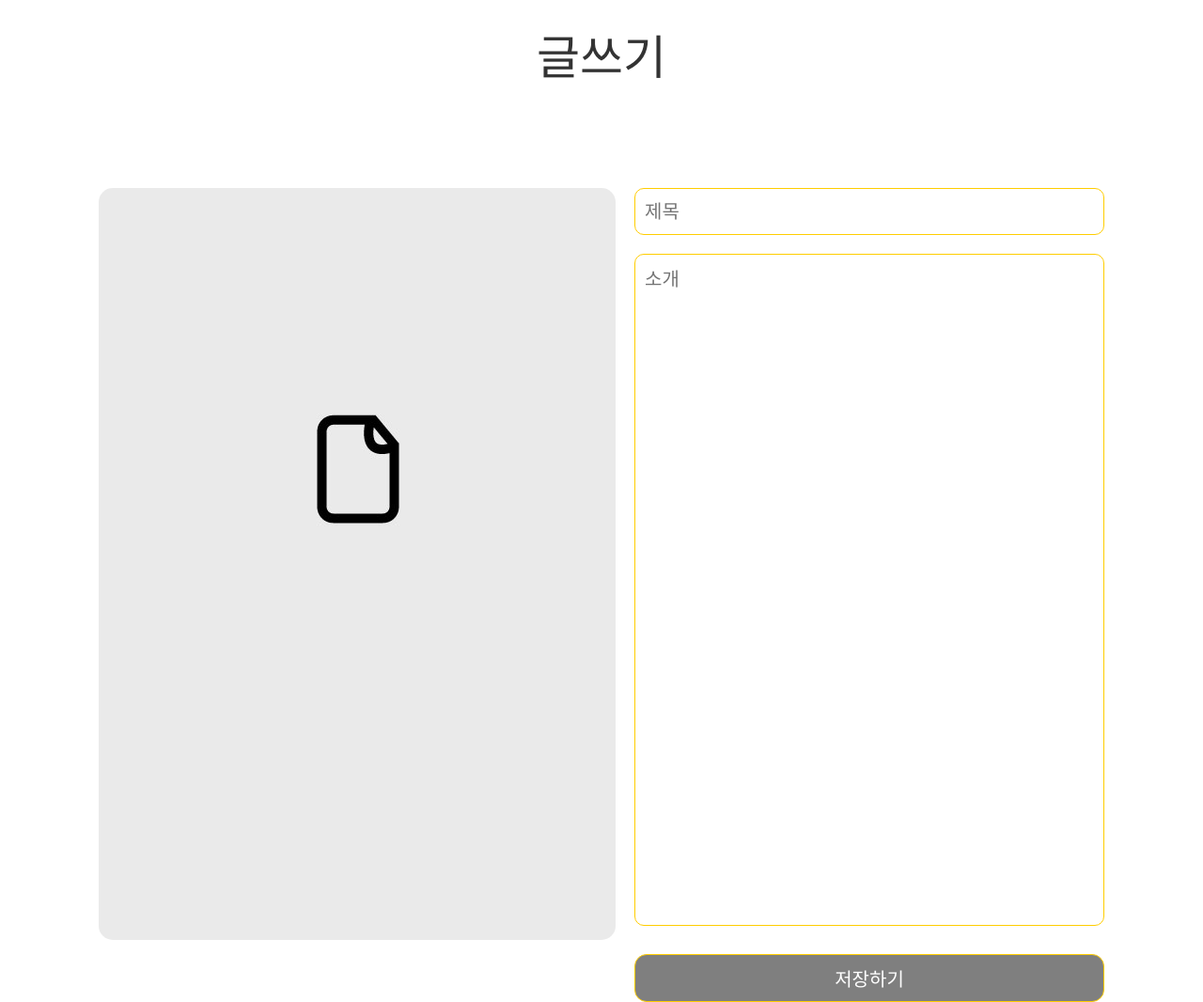
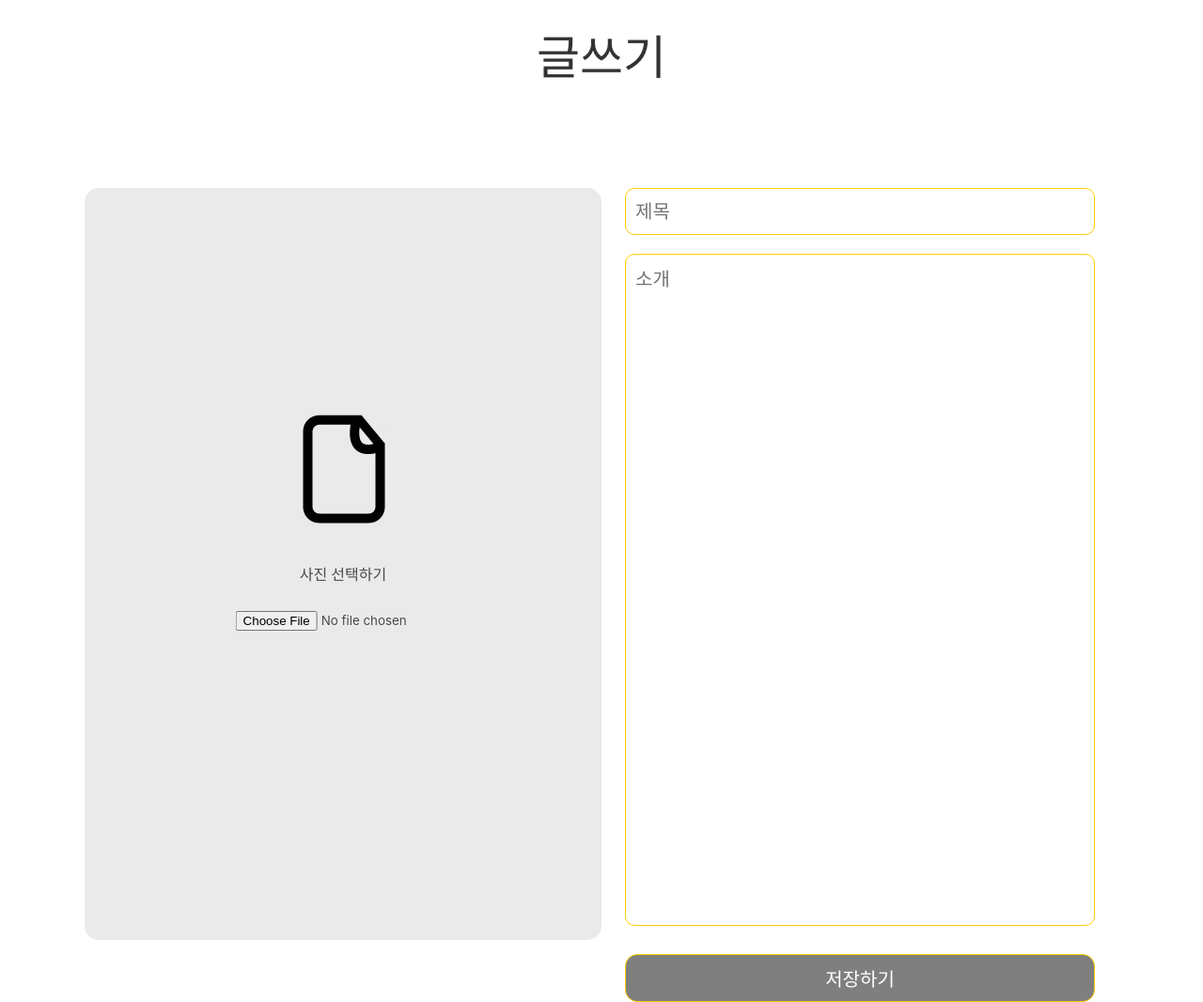
Before and after one commit to hora5225/ShowMyPet, a Flask app: template templates/writing.html in a window 1280 px wide. Shown: the part 604-1670 px from the top of the page at 94% size. Run offline with Flask 2, Linux system fonts and the light colour scheme; the template is opened without the code that fills it, so the values that code supplies are empty; some web fonts are replaced.

Commit message:
[kksltv123]writing.html 수정

```diff
--- a/templates/writing.html
+++ b/templates/writing.html
@@ -5,6 +5,8 @@
     <title>쇼마이펫 글쓰기</title>
     <link rel="stylesheet" href="https://cdn.jsdelivr.net/npm/reset-css@5.0.1/reset.min.css">
     <link rel="stylesheet" href="https://cdn.jsdelivr.net/npm/bulma@0.9.1/css/bulma.min.css">
+    <script src="https://ajax.googleapis.com/ajax/libs/jquery/3.5.1/jquery.min.js"></script>
+
     <style>
         :root {
             --main-color: #ffcd00;
@@ -105,23 +107,43 @@
             justify-content: space-between;
             margin-top: 100px;
         }
+
         .sub-title {
             font-size: 50px;
             color: #333333;
             margin-bottom: 100px;
         }
+
         .contwrap {
-            display: flex;
+            width: 1100px;
         }
+
         #pic-box {
             width: 550px;
             height: 800px;
             border-radius: 15px;
             background-image: url("../static/pic_bg.jpg");
+            overflow: hidden;
+            float: left;
+            position: relative;
         }
-        .pet-pic {
-            width: 100%;
+
+        #file {
+            display: block;
+            position: absolute;
+            left: 50%;
+            transform: translateX(-40%);
+            top: 450px;
         }
+
+        #choose_pic {
+            display: block;
+            position: absolute;
+            left: 50%;
+            transform: translateX(-50%);
+            top: 400px;
+        }
+
         input[name="title"] {
             width: 500px;
             height: 50px;
@@ -132,10 +154,12 @@
             font-family: 'Happiness-Sans-Title';
             padding-left: 10px;
         }
+
         input[name="title"]::placeholder {
             font-family: 'Happiness-Sans-Title';
         }
-        #text-box {
+
+        #writing-text {
             width: 500px;
             height: 715px;
             border: 1px solid var(--main-color);
@@ -146,15 +170,18 @@
             padding-left: 10px;
             padding-top: 10px;
         }
-        #text-box::placeholder {
+
+        #writing-text::placeholder {
             font-family: 'Happiness-Sans-Regular'
         }
+
         .sidewrap {
             display: flex;
             flex-direction: column;
             align-items: center;
             margin-left: 20px;
         }
+
         #save {
             border: none;
             padding: 0;
@@ -168,15 +195,45 @@
             transition: 500ms ease-in-out;
             width: 500px;
             margin-top: 30px;
+            float: right;
         }
+
         #save:hover {
             background-color: var(--main-color);
             color: #333;
         }
-        .is-sparta{
+
+        .is-sparta {
             color: #eec23f !important;;
         }
     </style>
+    <script>
+        function save_info() {
+            let title = $('#writing-title').val();
+            let text = $('#writing-text').val();
+
+            let file = $('#file')[0].files[0]
+            let form_data = new FormData()
+
+            form_data.append("file_give", file)
+            form_data.append("title_give", title)
+            form_data.append("text_give", text)
+
+
+            $.ajax({
+                type: 'POST',
+                url: '/pet',
+                data: form_data,
+                cache: false,
+                contentType: false,
+                processData: false,
+                success: function (response) {
+                    alert(response['msg'])
+                    window.location.reload()
+                }
+            });
+        }
+    </script>
 </head>
 <body>
 <section class="hero is-white">
@@ -200,12 +257,13 @@
     <h2 class="sub-title">글쓰기</h2>
     <div class="contwrap">
         <div id="pic-box">
-            <img class="pet-pic" src="">
+            <input type="file" name="image" id="file" placeholder="">
+            <label for="file" id="choose_pic">사진 선택하기</label>
         </div>
         <div class="sidewrap">
-            <input type="text" name="title" placeholder="제목">
-            <textarea id="text-box" name="text" placeholder="소개"></textarea>
-            <button id="save">저장하기</button>
+            <input type="text" name="title" placeholder="제목" id="writing-title">
+            <textarea name="text" placeholder="소개" id="writing-text"></textarea>
+            <button id="save" onclick="save_info()" value="Submit">저장하기</button>
         </div>
     </div>
 </div>
```
